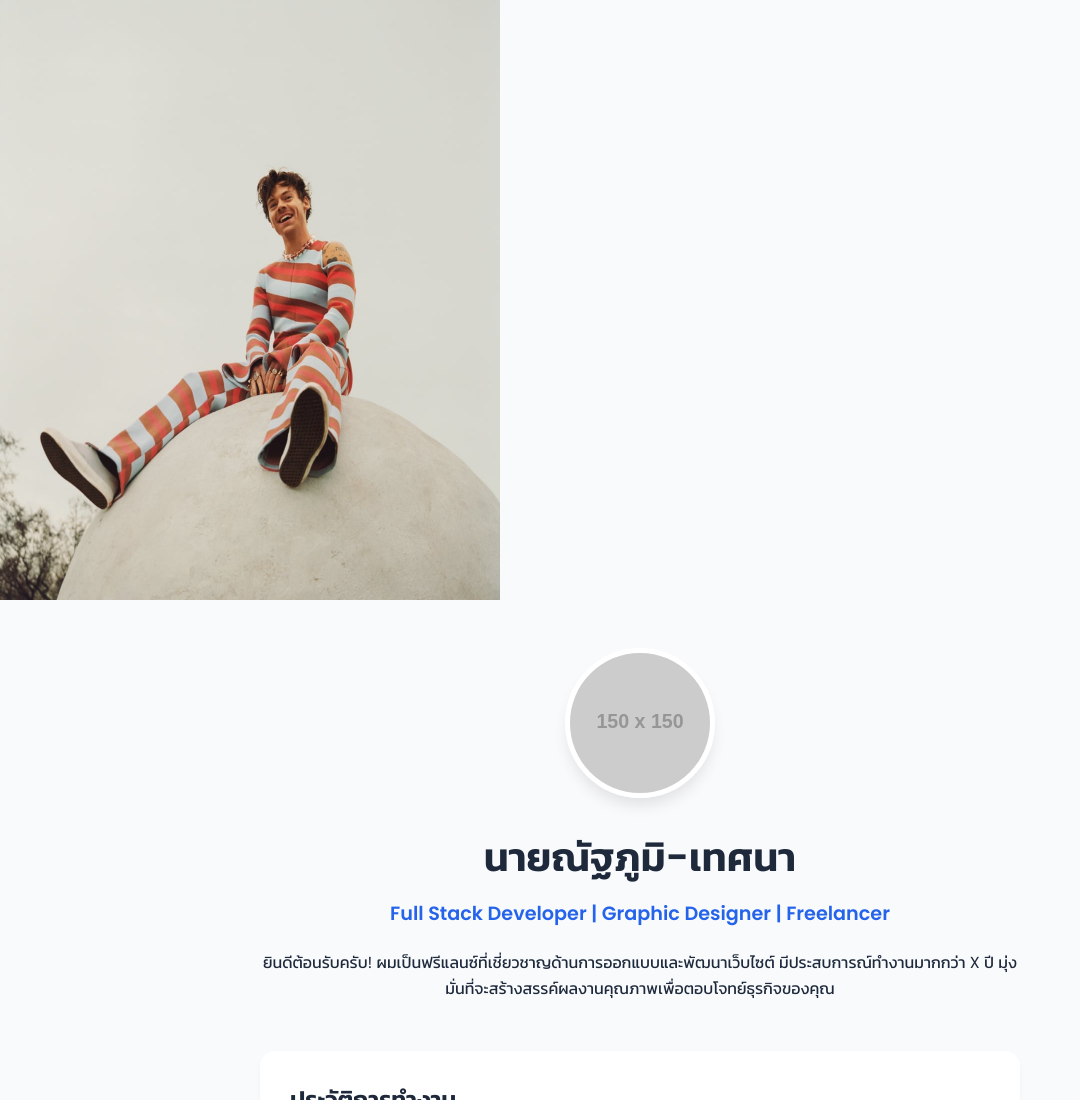
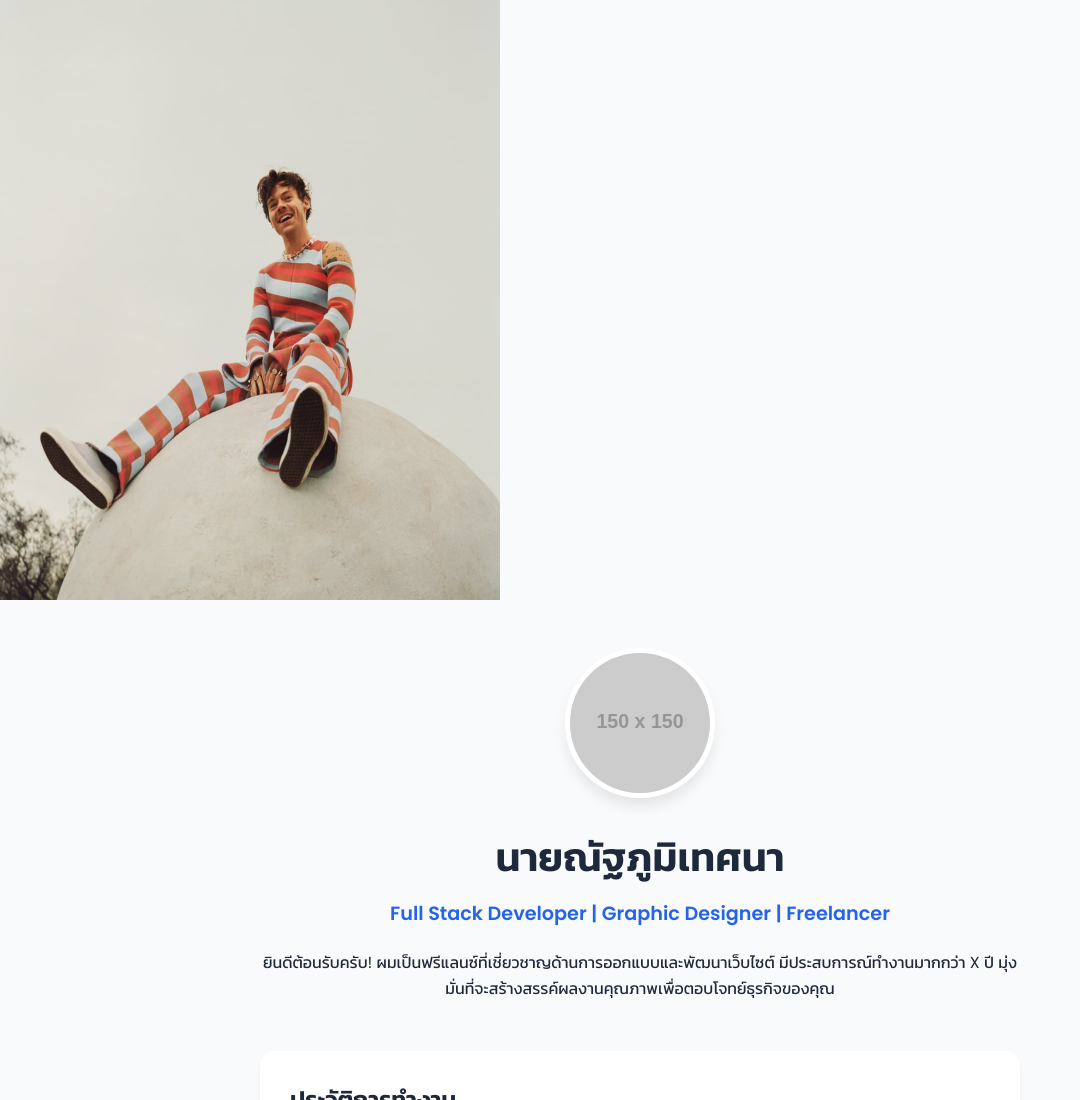
Before and after one commit to Nattaphum123/web2, a plain HTML site: page index.html in a window 1280 px wide. Shown: the top 1100 px of the page, without its empty margins (0-1080 px from the left). Drawn offline with Linux system fonts and the light colour scheme; placeholder pictures from the web are drawn by us.

Commit message:
Update index.html

```diff
--- a/index.html
+++ b/index.html
@@ -115,7 +115,7 @@
     <div class="container">
         <header>
             <img src="https://via.placeholder.com/150" alt="Profile Picture" class="profile-img">
-            <h1>นายณัฐภูมิ-เทศนา</h1>
+            <h1>นายณัฐภูมิเทศนา</h1>
             <p class="tagline">Full Stack Developer | Graphic Designer | Freelancer</p>
             <p>ยินดีต้อนรับครับ! ผมเป็นฟรีแลนซ์ที่เชี่ยวชาญด้านการออกแบบและพัฒนาเว็บไซต์ มีประสบการณ์ทำงานมากกว่า X ปี มุ่งมั่นที่จะสร้างสรรค์ผลงานคุณภาพเพื่อตอบโจทย์ธุรกิจของคุณ</p>
         </header>
```
